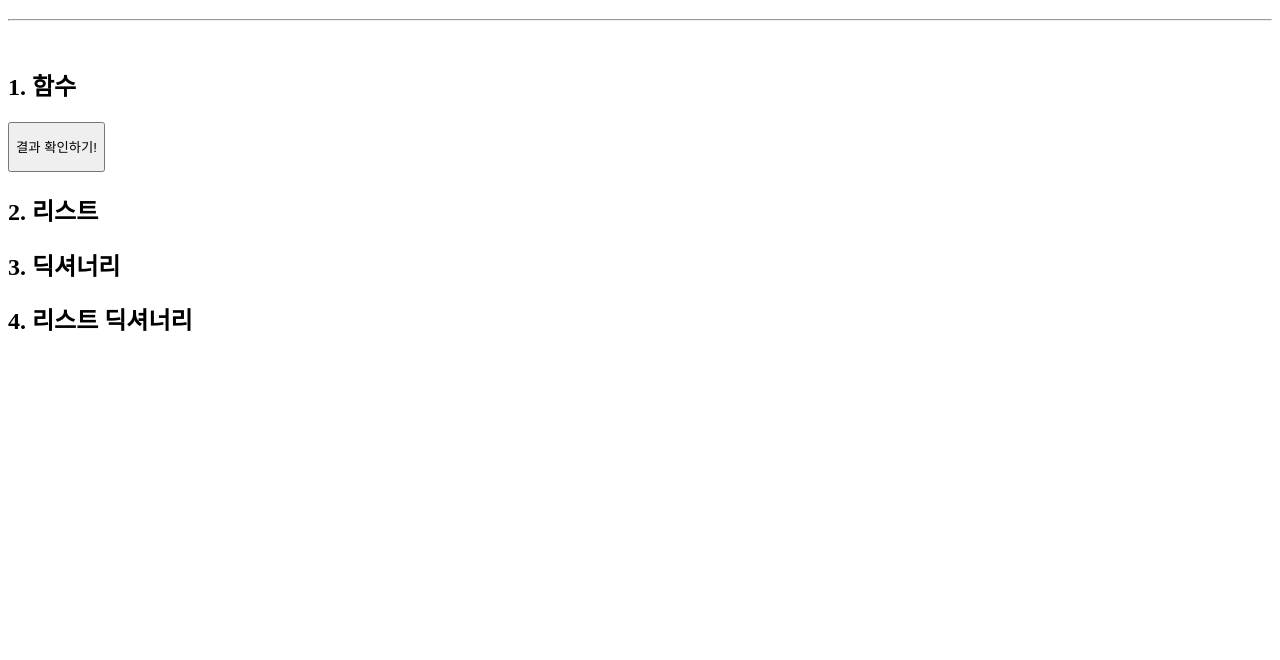
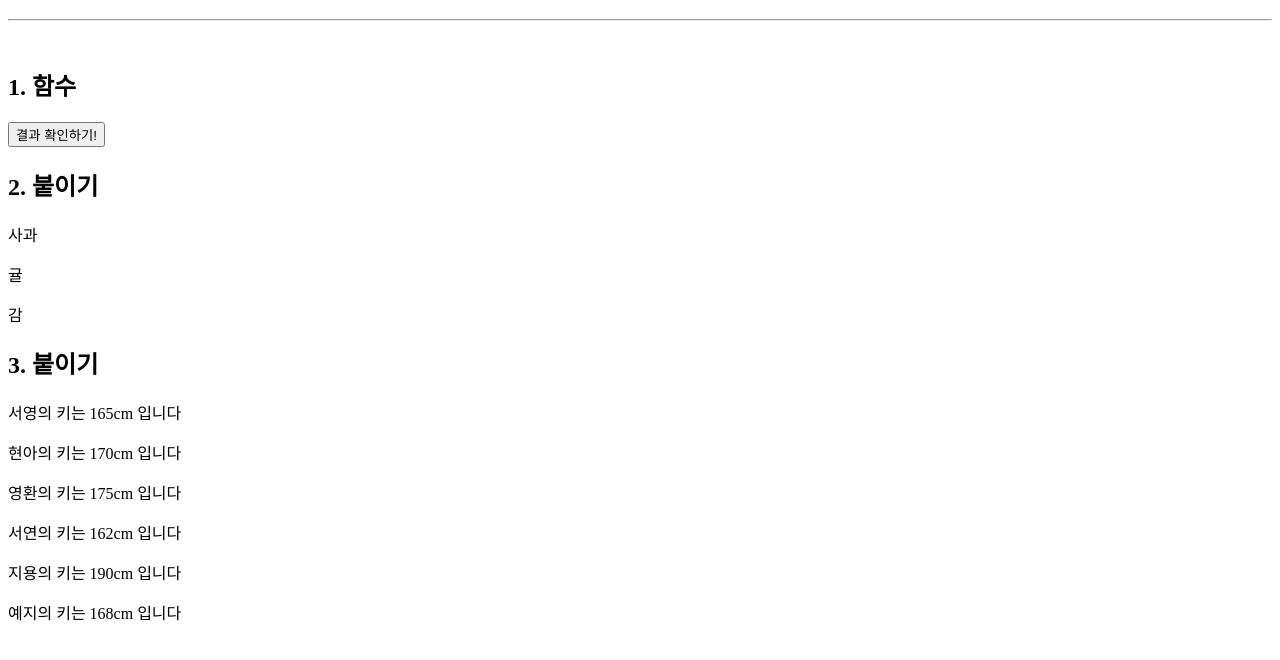
Before and after one commit to kim-sunah/sparta, a plain HTML site: page spartaflix/prac.html in a window 1280 px wide. Both pictures are taken after a click on the button "결과 확인하기!". Shown: the part 70-730 px from the top of the page. Drawn offline with nearby package versions, Linux system fonts and the light colour scheme.

Commit message:
2주차 숙제

```diff
--- a/spartaflix/prac.html
+++ b/spartaflix/prac.html
@@ -1,30 +1,35 @@
 <!DOCTYPE html>
-<html lang="en">
+
+<html>
+
 <head>
     <meta charset="utf-8">
     <title>자바스크립트 문법 연습하기!</title>
     <script src="https://ajax.googleapis.com/ajax/libs/jquery/3.4.1/jquery.min.js"></script>
 </head>
-<style>
-    .button-part {
-        display: flex;
-        height: 50px;
+<script>
+    function checkResult() {
+        let people = [
+            {'name': '서영', 'height': 165},
+            {'name': '현아', 'height': 170},
+            {'name': '영환', 'height': 175},
+            {'name': '서연', 'height': 162},
+            {'name': '지용', 'height': 190},
+            {'name': '예지', 'height': 168}
+        ]
+        $('#q2').empty();
+
+        people.forEach(a => {
+            let name = a['name'];
+            let height = a['height'];
+            let temp_html = `<p>${name}의 키는 ${height}cm 입니다</p>`;
+
+            $('#q2').append(temp_html);
+        })
+
     }
-</style>
-<script>
-    // function checkResult(){
-    //     $('#q1').text('쥬라기월드');
-    // }
-    let a = ['사과', '배', '감', '귤']
-    $('#q1').text(a[2]);
-    let b = {'name': '영수', 'age': 30}
-    $('#q2').text(b['name']);
-    let c = [
-        {'name': '영수', 'age': 30},
-        {'name': '철수', 'age': 35}
-    ]
-    $('#q3').text(c[1]['name']);
 </script>
+
 <body>
 <div class="top-part">
     <h1>자바스크립트 문법 연습하기!</h1>
@@ -36,16 +41,21 @@
     <button onclick="checkResult()">결과 확인하기!</button>
 </div>
 <div class="list-part">
-    <h2>2. 리스트</h2>
-    <div id="q1"></div>
+    <h2>2. 붙이기</h2>
+    <div id="q1">
+        <p>사과</p>
+        <p>귤</p>
+        <p>감</p>
+    </div>
 </div>
-<div class="dict-part">
-    <h2>3. 딕셔너리</h2>
-    <div id="q2"></div>
-</div>
-<div>
-    <h2>4. 리스트 딕셔너리</h2>
-    <div id="q3"></div>
+<div class="list-part">
+    <h2>3. 붙이기</h2>
+    <div id="q2">
+        <p>영수는 24살입니다.</p>
+        <p>세종은 30살입니다.</p>
+        <p>수영은 20살입니다.</p>
+    </div>
 </div>
 </body>
+
 </html>
```
